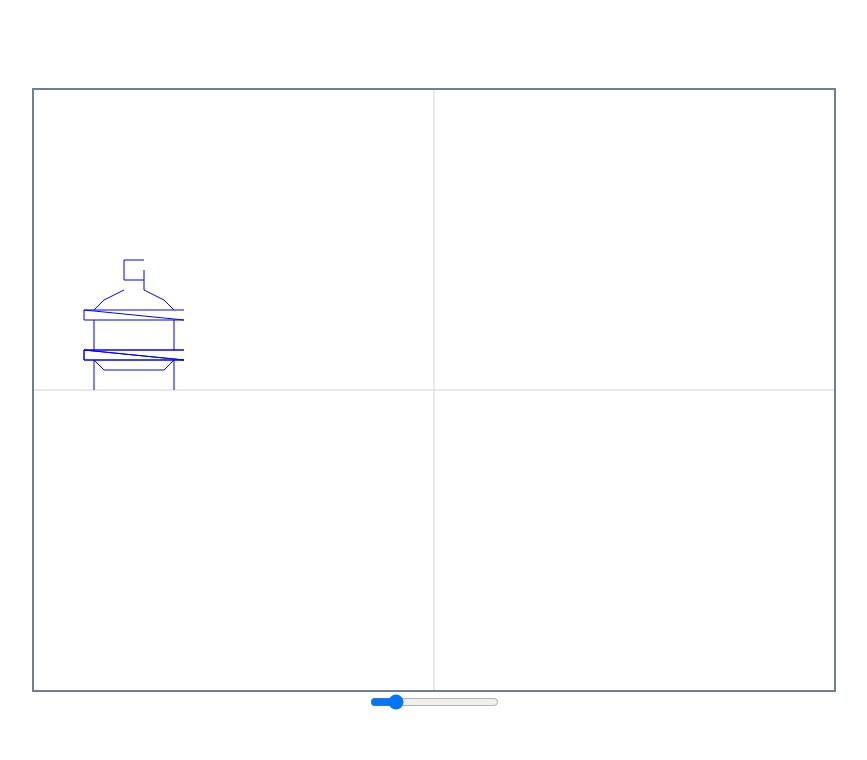
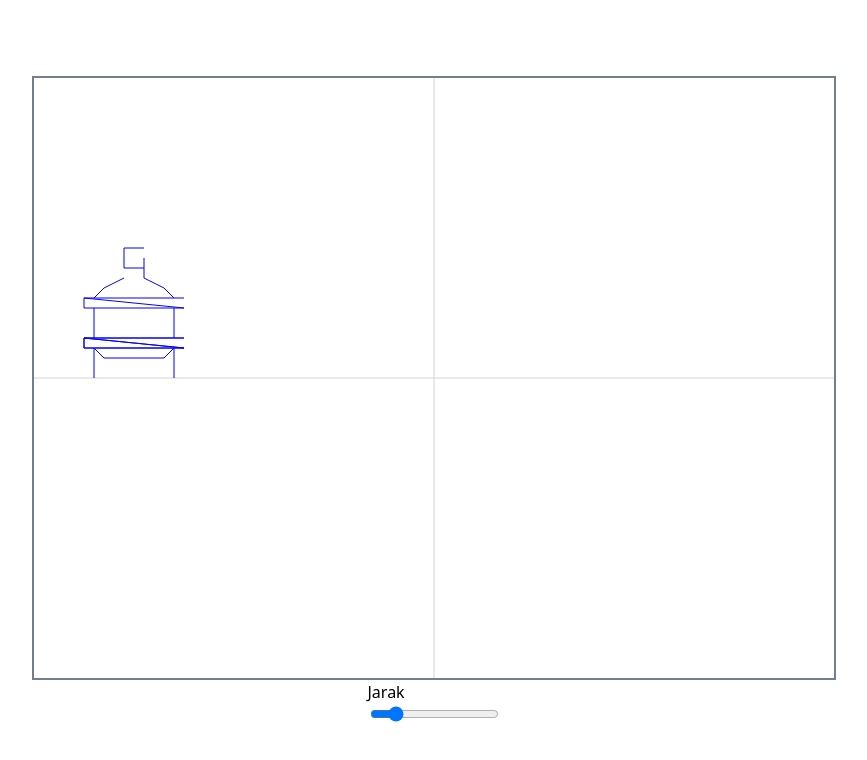
Before and after one commit to Lean-Six-Sigma-A3/Geometric-Optics, a website built with Vite: page index.html in a window 1280 px wide. Shown: the whole page, without its empty margins (206-1073 px from the left). Built offline with nearby package versions, Linux system fonts and the light colour scheme.

Commit message:
feat: label input

```diff
--- a/index.html
+++ b/index.html
@@ -8,11 +8,16 @@
   </head>
 
   <body>
-    <div class="wrapper">
+    <main class="wrapper">
       <canvas id="canvas"></canvas>
 
-      <input type="range" id="distance">
-    </div>
+      <div class="controls">
+        <section class="control-input-section">
+          <label for="distance">Jarak</label>
+          <input type="range" id="distance">
+        </section>
+      </div>
+    </main>
 
     <script type="module" src="/src/main.ts"></script>
   </body>
--- a/src/styles/main.css
+++ b/src/styles/main.css
@@ -29,3 +29,14 @@ body {
 #canvas {
   border: 2px solid slategray;
 }
+
+.controls {
+  display: flex;
+  gap: 1rem;
+  flex-wrap: wrap;
+}
+
+.control-input-section {
+  display: flex;
+  flex-direction: column;
+}
```
